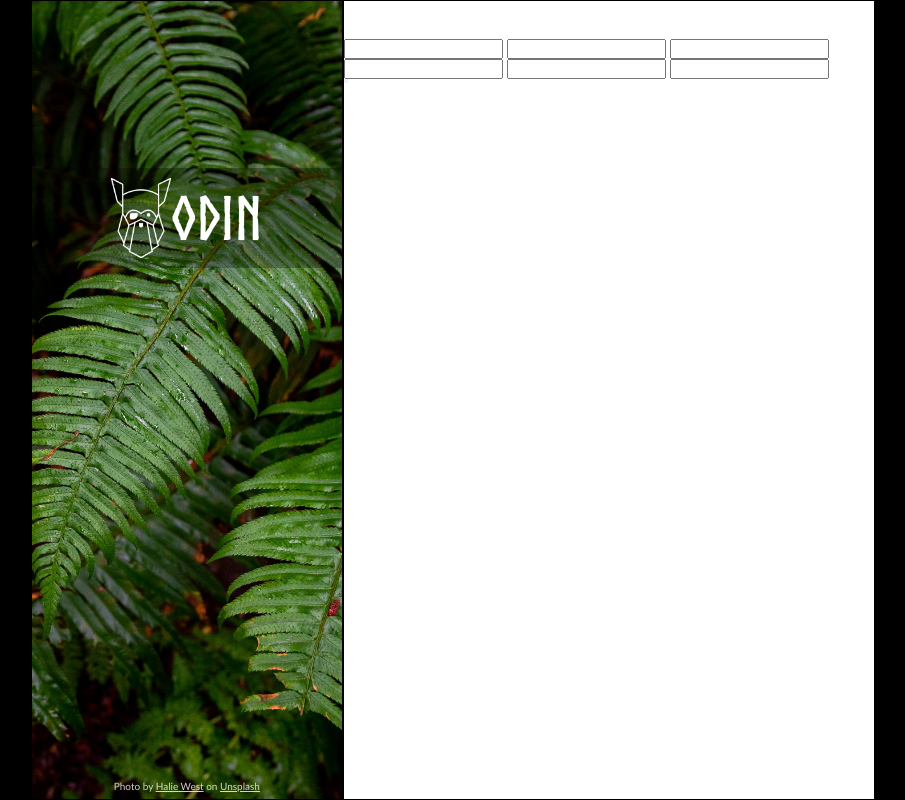
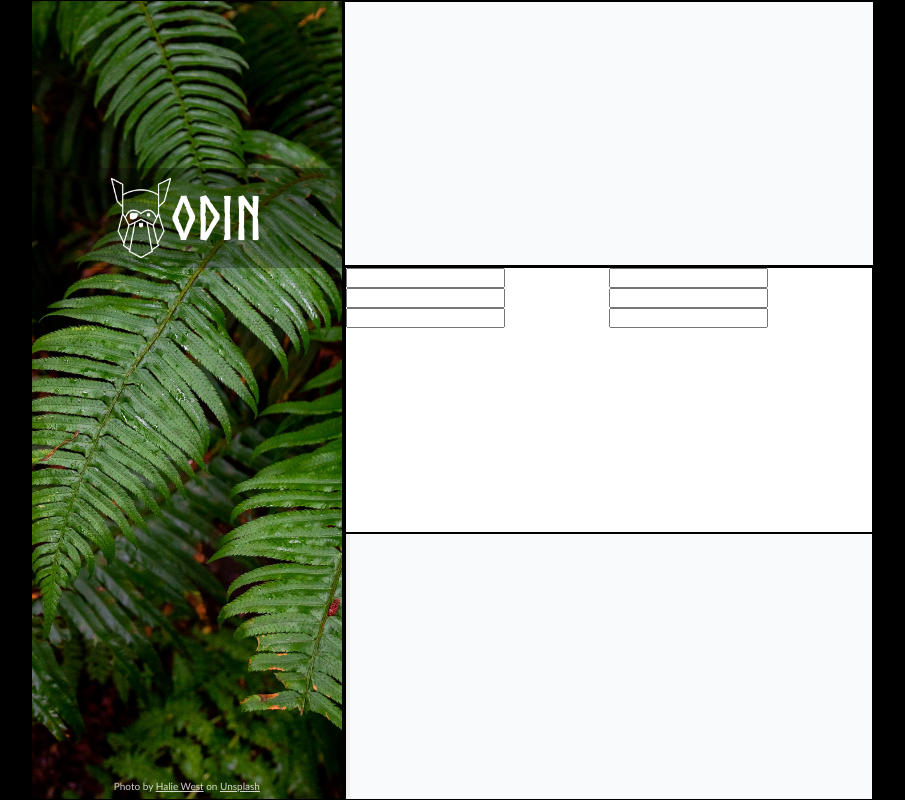
Before and after one commit to Arturas1989/odin-sign-up-page, a plain HTML site: page index.html in a window 1280 px wide. Shown: the whole page, without its empty margins (187-1092 px from the left). Drawn offline with Linux system fonts and the light colour scheme.

Commit message:
#11 right-column structure

```diff
--- a/sign-up.css
+++ b/sign-up.css
@@ -4,6 +4,10 @@
     --rightColumnWidth: 63%;
     --containerHeight: 100vh;
     --leftColumnTextColor: #fff;
+    --rightColumnPaddingPercentage: 0.1;
+    --rightColumnTopBottomPadding: calc(var(--containerHeight) * var(--rightColumnPaddingPercentage));
+    --rightColumnSectionHeight: calc((var(--containerHeight)) / 3);
+    --rightColumnFirstThirdSectionBackgroundColor: #f9fafb;
 }
 @font-face {
     font-family: 'Norse-Bold';
@@ -68,7 +72,36 @@ h1{
 }
 
 .right-column{
+    display: flex;
+    flex-direction: column;
     width: var(--rightColumnWidth);
     border: 1px solid black;
     background-color: #fff;
+
+
 }
+
+.first-section{
+    display: flex;
+    height: var(--rightColumnSectionHeight);
+    padding-top: var(--rightColumnTopBottomPadding);
+    border: 1px solid black;
+    background-color: var(--rightColumnFirstThirdSectionBackgroundColor);
+}
+
+.second-section{
+    display: flex;
+    height: calc(var(--rightColumnSectionHeight)*2);
+    padding-bottom: var(--rightColumnTopBottomPadding);
+    border: 1px solid black;
+}
+
+.form-section1, .form-section2{
+    display: flex;
+    height: var(--rightColumnSectionHeight);
+    border: 1px solid black;
+}
+
+.form-section2{
+    background-color: var(--rightColumnFirstThirdSectionBackgroundColor);
+}
```
